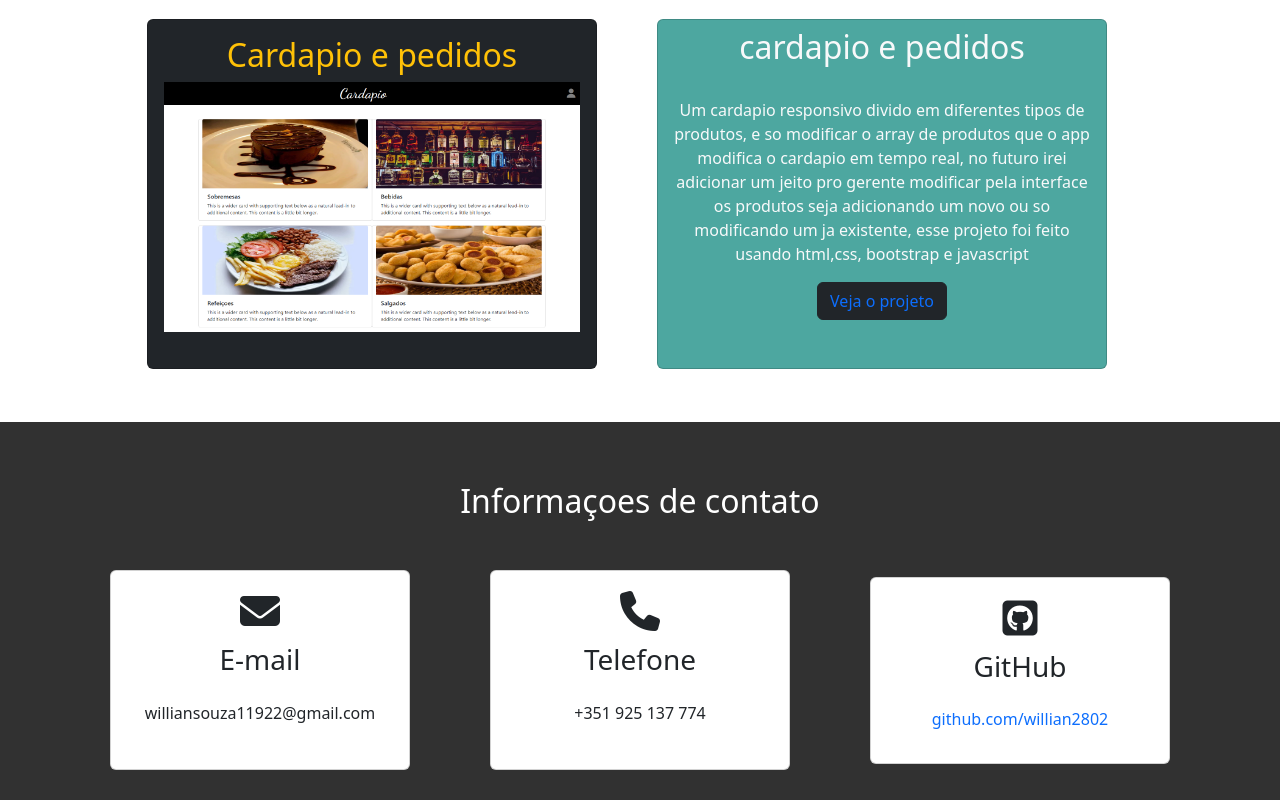
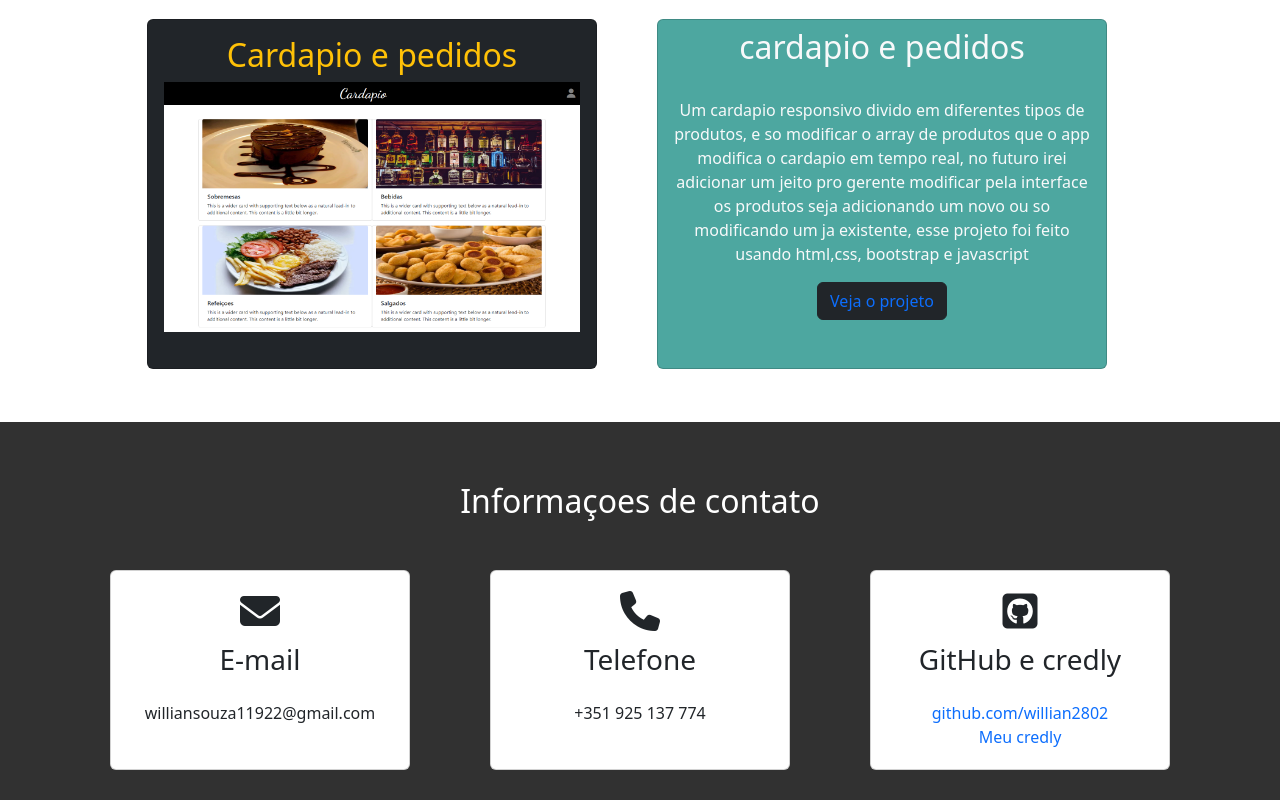
Before and after one commit to willian2802/Portifolio, a plain HTML site: page index.html in a window 1280 px wide. Shown: the part 2580-3380 px from the top of the page. Drawn offline with nearby package versions, Linux system fonts and the light colour scheme.

Commit message:
Update index.html

```diff
--- a/index.html
+++ b/index.html
@@ -262,9 +262,11 @@
                             <div class="h1">
                                 <i class="fa-brands fa-square-github"></i>
                             </div>
-                            <div class="card-title"><h3>GitHub</h3></div>
+                            <div class="card-title"><h3>GitHub e credly</h3></div>
                             <div class="card-body">
                                 <a style="text-decoration: none;" href="https://github.com/willian2802">github.com/willian2802</a>
+                                <br>
+                                <a style="text-decoration: none;" href="https://www.credly.com/users/willian-souza-nascimento">Meu credly</a>
                             </div>
                         </div>
                     </div>
```
